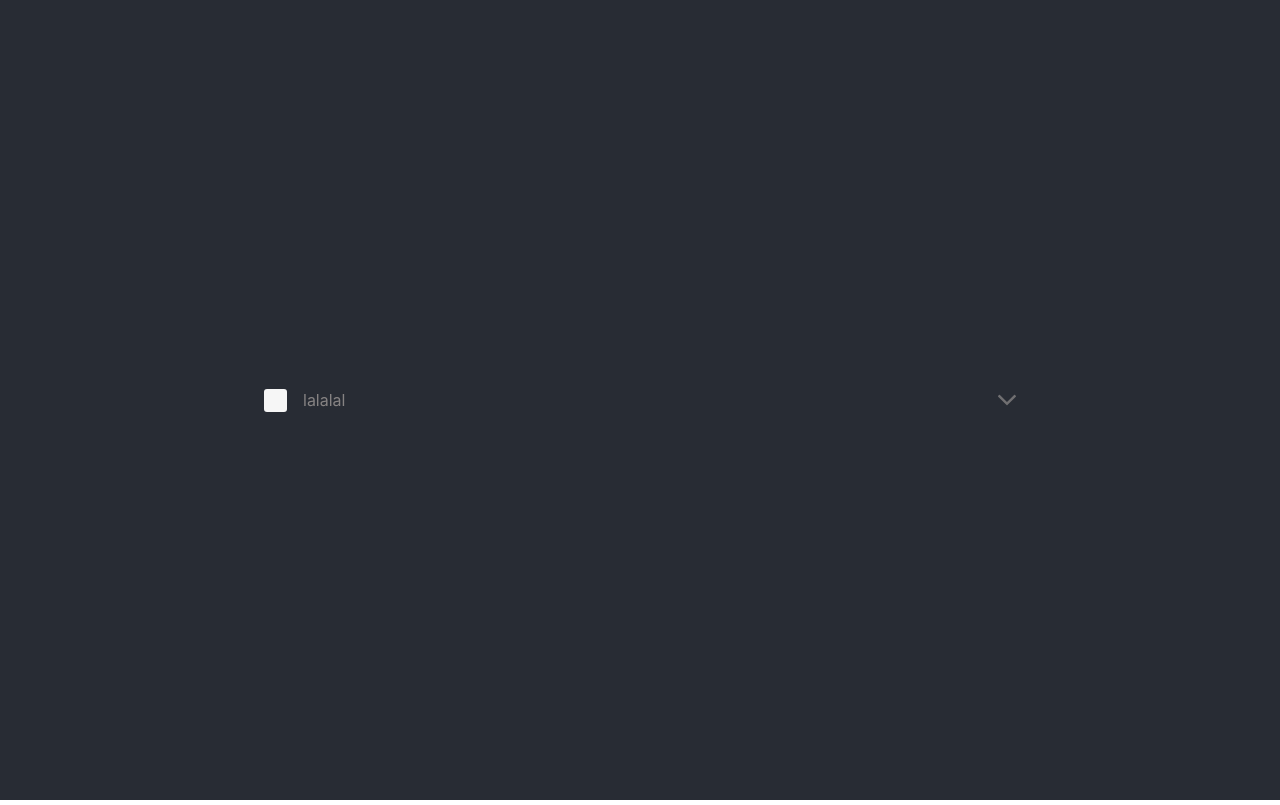
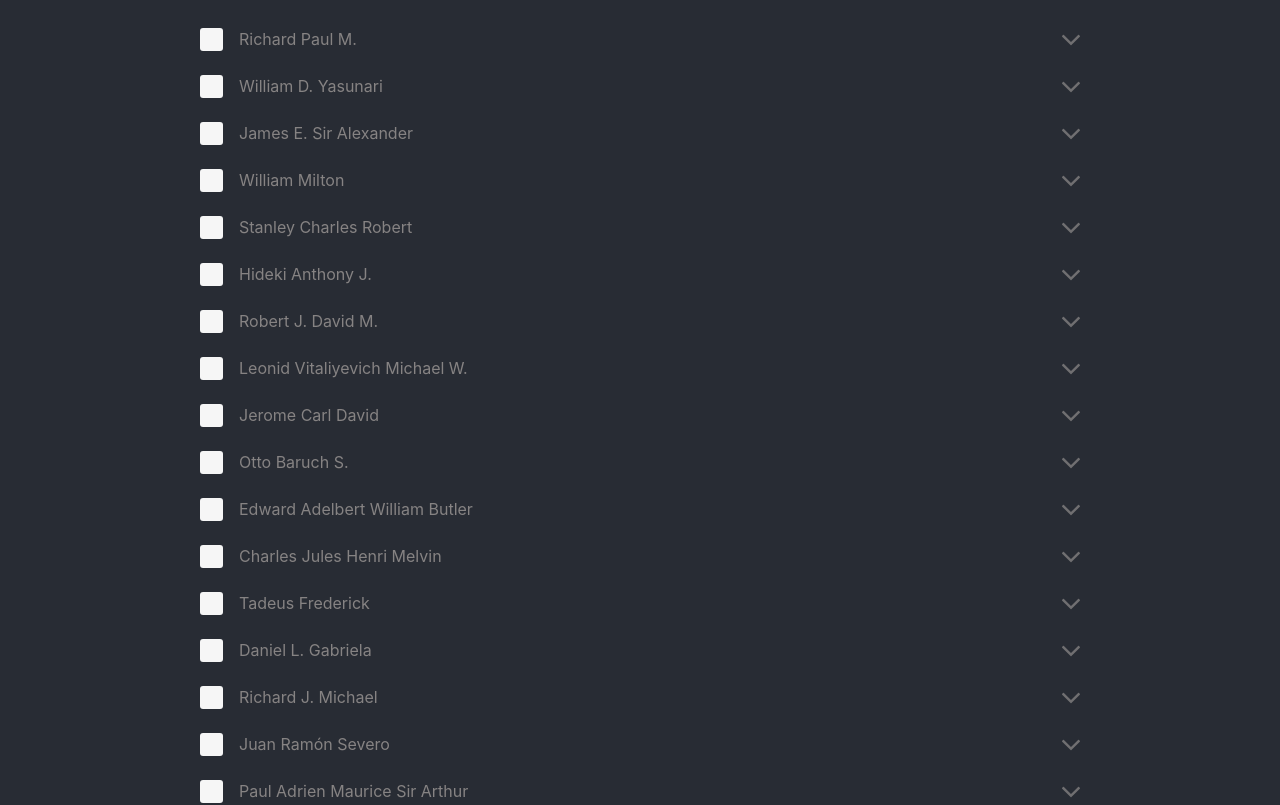
Before and after one commit to brds15/check-list, a React (Create React App) app: page / in a window 1280 px wide. Shown: the top 805 px of the page. Built offline with nearby package versions, Linux system fonts and the light colour scheme.

Commit message:
feat: list checkeable items and handle check

```diff
--- a/src/Styles/App.scss
+++ b/src/Styles/App.scss
@@ -17,7 +17,7 @@
     justify-content: center;
     color: white;
     font-size: 1rem;
-    padding: 0 20%;
+    padding: 0 15%;
 
     .App-content-list {
       list-style: none;
--- a/src/components/CheckList.js
+++ b/src/components/CheckList.js
@@ -1,9 +1,9 @@
 let arrCheckList = [];
 
-export function handleFlatCheckList (item){
-  return arrCheckList = [...arrCheckList, item];
+export function handleFlatCheckList(item) {
+  return (arrCheckList = [...arrCheckList, item]);
 }
 
-export function getFlatCheckList (){
+export function getFlatCheckList() {
   return [...arrCheckList];
 }
--- a/src/components/Checkbox/index.jsx
+++ b/src/components/Checkbox/index.jsx
@@ -1,21 +1,22 @@
-import React, { useState } from 'react';
+import React from 'react';
 import CheckIcon from '../../assets/check.svg';
 import { CheckboxContainer, HiddenCheckbox, StyledCheckbox, Text } from './styles';
 
-export default function Checkbox({ children }) {
-  const [checked, setChecked] = useState(false);
-
+export default function Checkbox({ children, handleChildren, isChecked, id, handleCheckStatus }) {
   function handleCheckboxChange() {
-    setChecked(!checked);
+    console.log('isChecked', isChecked);
+    console.log('id', id);
+    handleCheckStatus(id, isChecked)
+    handleChildren(isChecked);
   }
 
   return (
-    <CheckboxContainer checked={checked} onClick={handleCheckboxChange}>
-      <HiddenCheckbox onChange={handleCheckboxChange} checked={checked} />
-      <StyledCheckbox checked={checked}>
+    <CheckboxContainer checked={isChecked} onClick={handleCheckboxChange}>
+      <HiddenCheckbox onChange={handleCheckboxChange} checked={isChecked} />
+      <StyledCheckbox checked={isChecked}>
         <img alt="tick icon" src={CheckIcon} />
       </StyledCheckbox>
-      <Text checked={checked}> {children} </Text>
+      <Text checked={isChecked}> {children} </Text>
     </CheckboxContainer>
   );
 }
--- a/src/components/Checkbox/styles.js
+++ b/src/components/Checkbox/styles.js
@@ -3,7 +3,6 @@ export const CheckboxContainer = styled.div`
   height: 35px;
   margin: 0px 4px 0 0;
   border-radius: 5px;
-  background-color: ${props => (props.checked ? '#05386d' : 'transparent')};
   display: flex;
   align-items: center;
   cursor: pointer;
--- a/src/components/Content.jsx
+++ b/src/components/Content.jsx
@@ -1,7 +1,7 @@
 import React, { useCallback, useEffect, useState } from 'react';
 import { getData } from '../services/api';
 import List from './List';
-import { handleFlatCheckList, getFlatCheckList } from './CheckList';
+import { getFlatCheckList, handleFlatCheckList } from './CheckList';
 import '../Styles/App.scss';
 
 export default function Content() {
@@ -33,6 +33,24 @@ export default function Content() {
     return getFlatCheckList();
   }, []);
 
+  const handleChildren = useCallback(
+    fatherId => {
+      console.log('checkList', checkList);
+      console.log('fatherId', fatherId);
+    },
+    [checkList]
+  );
+
+  const handleCheckStatus = useCallback(
+    (id, status) => {
+      const list = [...checkList];
+      const index = checkList.findIndex(item => item.id === id);
+      list[index] = { ...list[index], isChecked: !status };
+      setCheckList([...list]);
+    },
+    [checkList]
+  );
+
   useEffect(() => {
     if (checkList && checkList.length === 0) {
       getData(res => {
@@ -48,7 +66,11 @@ export default function Content() {
   return (
     <div className="App">
       <div className="App-content">
-        <List />
+        <List
+          allItems={checkList}
+          handleChildren={handleChildren}
+          handleCheckStatus={handleCheckStatus}
+        />
       </div>
     </div>
   );
--- a/src/components/List/Row/Row.jsx
+++ b/src/components/List/Row/Row.jsx
@@ -3,11 +3,27 @@ import Checkbox from '../../Checkbox/index';
 import Arrow from '../Arrow/Arrow';
 import './Row.scss';
 
-export default function Row({ name = '' }) {
+export default function Row({
+  name = '',
+  id = '',
+  level = null,
+  isChecked = false,
+  isCollapsed = false,
+  fatherId = '',
+  handleChildren,
+  handleCheckStatus
+}) {
   return (
     <li className="Row">
-      <Checkbox>{name}</Checkbox>
-      <Arrow />
+      <Checkbox
+        isChecked={isChecked}
+        handleChildren={handleChildren}
+        id={id}
+        handleCheckStatus={handleCheckStatus}
+      >
+        {name}
+      </Checkbox>
+      {!fatherId && <Arrow />}
     </li>
   );
 }
--- a/src/components/List/index.jsx
+++ b/src/components/List/index.jsx
@@ -1,10 +1,33 @@
 import React from 'react';
 import Row from './Row/Row';
 
-export default function List({ items = [] }) {
-  const buildRowItem = () => {
-    return <Row name={'lalalal'} />;
+export default function List({ allItems = [], handleChildren, handleCheckStatus }) {
+  const buildRowItem = allItems => {
+    const level0Items = allItems.filter(item => item.level === 0);
+    return level0Items.map(item => {
+      const {
+        name = '',
+        id = '',
+        level = null,
+        isChecked = false,
+        isCollapsed = false,
+        fatherId = ''
+      } = item || {};
+      return (
+        <Row
+          key={id}
+          id={id}
+          name={name}
+          isChecked={isChecked}
+          isCollapsed={isCollapsed}
+          fatherId={fatherId}
+          level={level}
+          handleChildren={handleChildren}
+          handleCheckStatus={handleCheckStatus}
+        />
+      );
+    });
   };
 
-  return <ul className="App-content-list">{buildRowItem()}</ul>;
+  return <ul className="App-content-list">{allItems && buildRowItem(allItems)}</ul>;
 }
```
